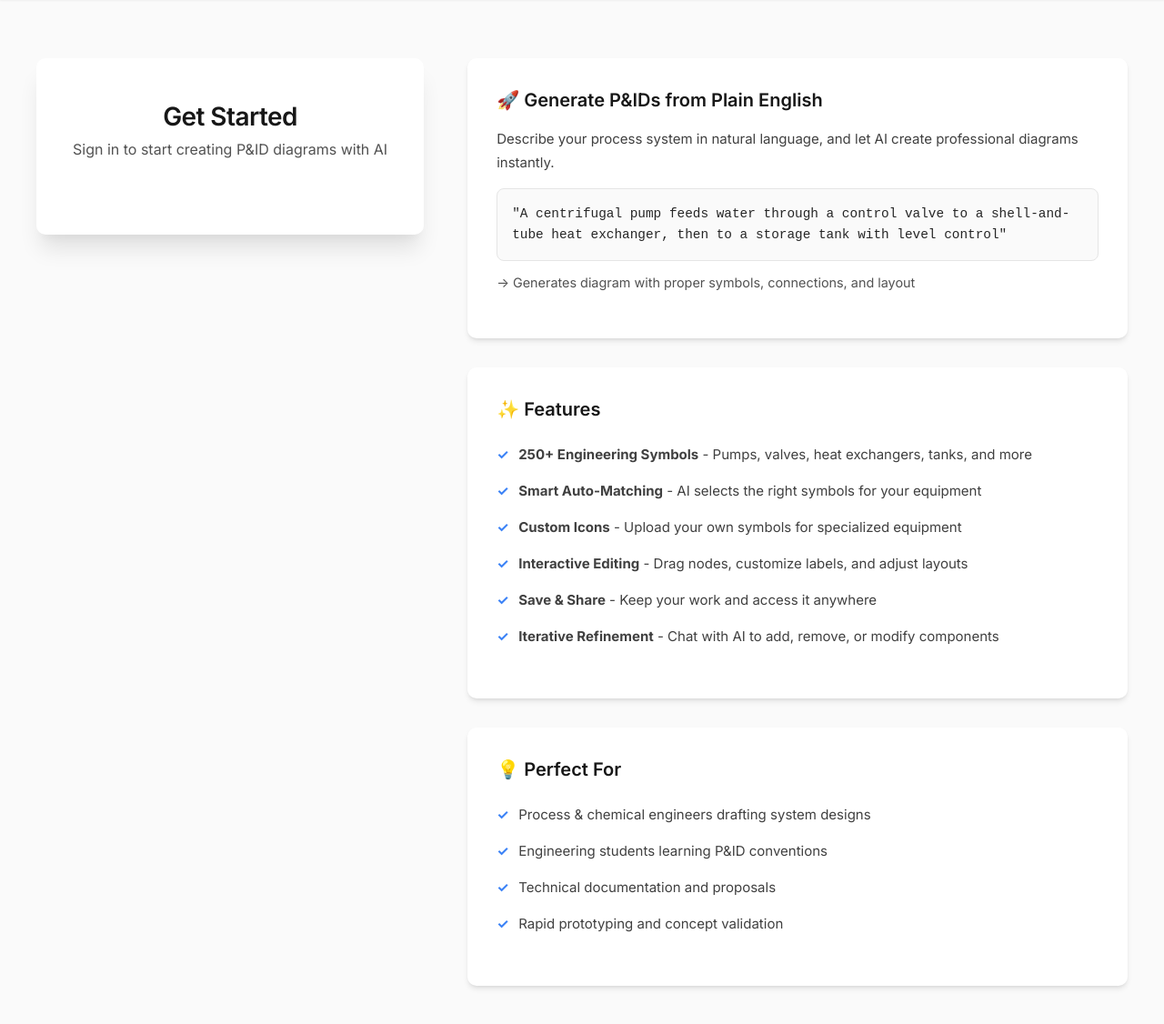
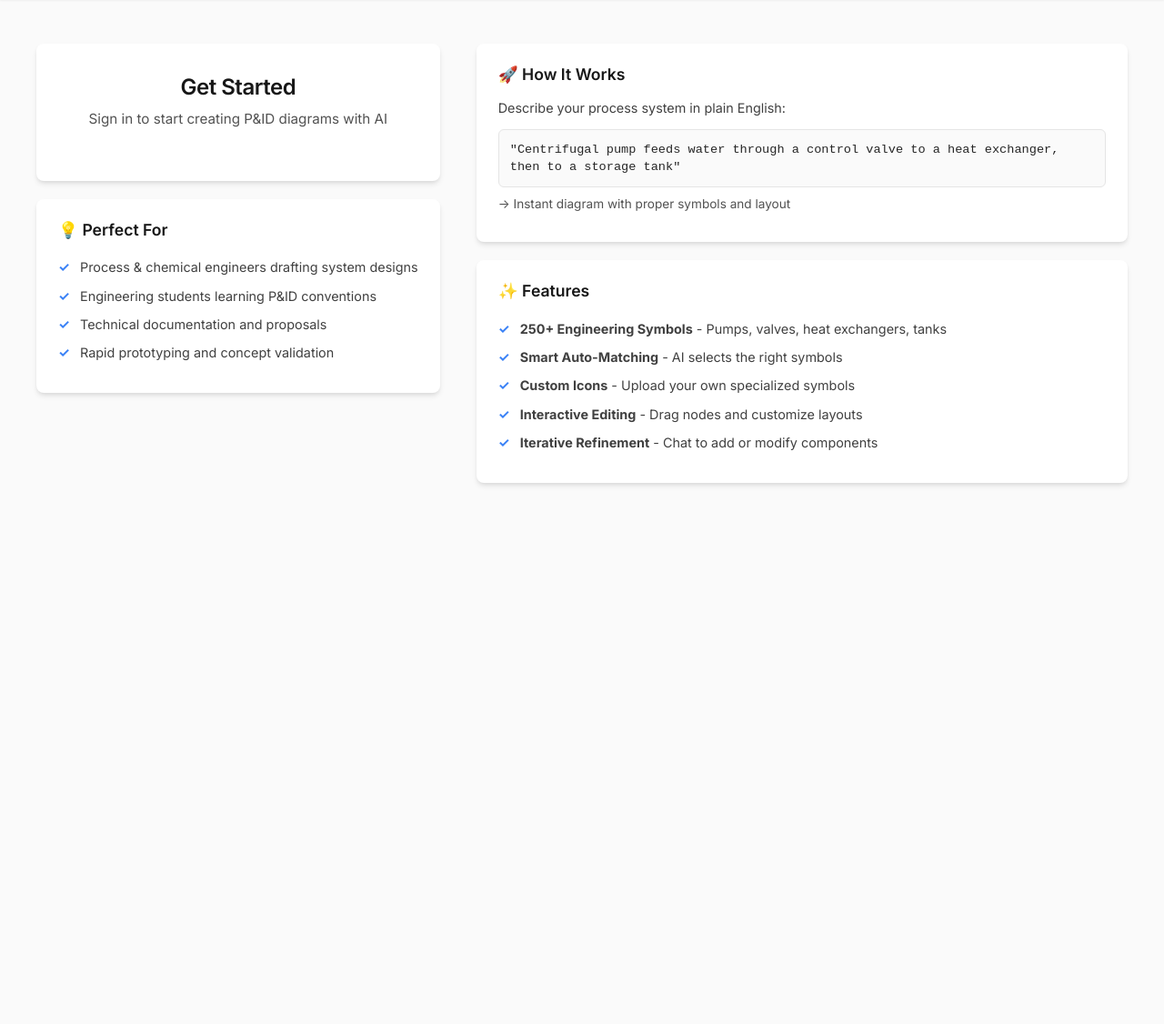
Before and after one commit to astromotivespacetech/ai-pid, a FastAPI app: page / in a window 1280 px wide. Shown: the part 65-1191 px from the top of the page at 91% size. Run offline with FastAPI, Linux system fonts and the light colour scheme; some libraries are stand-ins or nearby versions.

Commit message:
Improve landing page layout and consistency

```diff
--- a/templates/index.html
+++ b/templates/index.html
@@ -189,83 +189,87 @@
 
         .login-landing {
             display: flex;
-            gap: 3rem;
+            gap: 2.5rem;
             max-width: 1200px;
-            margin: 2rem auto;
+            margin: 1rem auto;
             align-items: flex-start;
         }
 
         .login-prompt {
-            padding: 3rem 2.5rem;
+            padding: 2rem 2rem;
             text-align: center;
             background: white;
-            border-radius: var(--radius-xl);
-            box-shadow: var(--shadow-xl);
-            min-width: 400px;
+            border-radius: var(--radius-lg);
+            box-shadow: var(--shadow-md);
+            min-width: 380px;
             flex-shrink: 0;
         }
 
         .login-prompt h2 {
-            font-size: 1.75rem;
+            font-size: 1.5rem;
             color: var(--neutral-900);
             margin: 0 0 0.5rem 0;
         }
 
         .login-prompt p {
-            font-size: 1rem;
+            font-size: 0.95rem;
             color: var(--neutral-600);
-            margin-bottom: 2rem;
-            line-height: 1.6;
+            margin-bottom: 1.5rem;
+            line-height: 1.5;
         }
 
         .landing-content {
             flex: 1;
             display: flex;
             flex-direction: column;
-            gap: 2rem;
+            gap: 1.25rem;
         }
 
         .feature-section {
             background: white;
-            border-radius: var(--radius-xl);
-            padding: 2rem;
+            border-radius: var(--radius-lg);
+            padding: 1.25rem 1.5rem;
             box-shadow: var(--shadow-md);
         }
 
         .feature-section h3 {
-            font-size: 1.25rem;
+            font-size: 1.1rem;
             color: var(--neutral-900);
-            margin: 0 0 1rem 0;
+            margin: 0 0 0.75rem 0;
         }
 
         .feature-section p {
             color: var(--neutral-700);
-            line-height: 1.7;
-            margin-bottom: 1rem;
+            line-height: 1.5;
+            margin-bottom: 0.75rem;
+            font-size: 0.9rem;
         }
 
         .example-box {
             background: var(--neutral-50);
             border: 1px solid var(--neutral-200);
-            border-radius: var(--radius-lg);
-            padding: 1rem;
-            margin: 0.75rem 0;
+            border-radius: var(--radius-md);
+            padding: 0.75rem;
+            margin: 0.5rem 0;
             font-family: 'Courier New', monospace;
-            font-size: 0.9rem;
+            font-size: 0.85rem;
             color: var(--neutral-800);
+            line-height: 1.4;
         }
 
         .feature-list {
             list-style: none;
             padding: 0;
-            margin: 1rem 0;
+            margin: 0.5rem 0;
         }
 
         .feature-list li {
-            padding: 0.5rem 0;
+            padding: 0.35rem 0;
             padding-left: 1.5rem;
             position: relative;
             color: var(--neutral-700);
+            font-size: 0.9rem;
+            line-height: 1.4;
         }
 
         .feature-list li:before {
@@ -517,6 +521,8 @@
             {% set google_enabled = providers.get('google') if providers else False %}
             {% set github_enabled = providers.get('github') if providers else False %}
             <div class="login-landing">
+                <!-- Left Column: Login + Perfect For -->
+                <div style="display: flex; flex-direction: column; gap: 1.25rem; min-width: 380px; flex-shrink: 0;">
                     <div class="login-prompt">
                         <h2>Get Started</h2>
                         <p>Sign in to start creating P&ID diagrams with AI</p>
@@ -543,28 +549,6 @@
                         </div>
                     </div>
 
-                <div class="landing-content">
-                    <div class="feature-section">
-                        <h3>🚀 Generate P&IDs from Plain English</h3>
-                        <p>Describe your process system in natural language, and let AI create professional diagrams instantly.</p>
-                        <div class="example-box">
-                            "A centrifugal pump feeds water through a control valve to a shell-and-tube heat exchanger, then to a storage tank with level control"
-                        </div>
-                        <p style="font-size: 0.9rem; color: var(--neutral-600); margin-top: 0.5rem;">→ Generates diagram with proper symbols, connections, and layout</p>
-                    </div>
-
-                    <div class="feature-section">
-                        <h3>✨ Features</h3>
-                        <ul class="feature-list">
-                            <li><strong>250+ Engineering Symbols</strong> - Pumps, valves, heat exchangers, tanks, and more</li>
-                            <li><strong>Smart Auto-Matching</strong> - AI selects the right symbols for your equipment</li>
-                            <li><strong>Custom Icons</strong> - Upload your own symbols for specialized equipment</li>
-                            <li><strong>Interactive Editing</strong> - Drag nodes, customize labels, and adjust layouts</li>
-                            <li><strong>Save & Share</strong> - Keep your work and access it anywhere</li>
-                            <li><strong>Iterative Refinement</strong> - Chat with AI to add, remove, or modify components</li>
-                        </ul>
-                    </div>
-
                     <div class="feature-section">
                         <h3>💡 Perfect For</h3>
                         <ul class="feature-list">
@@ -572,6 +556,29 @@
                             <li>Engineering students learning P&ID conventions</li>
                             <li>Technical documentation and proposals</li>
                             <li>Rapid prototyping and concept validation</li>
+                        </ul>
+                    </div>
+                </div>
+
+                <!-- Right Column: How It Works + Features -->
+                <div class="landing-content">
+                    <div class="feature-section">
+                        <h3>🚀 How It Works</h3>
+                        <p>Describe your process system in plain English:</p>
+                        <div class="example-box">
+                            "Centrifugal pump feeds water through a control valve to a heat exchanger, then to a storage tank"
+                        </div>
+                        <p style="font-size: 0.85rem; color: var(--neutral-600); margin-top: 0.5rem;">→ Instant diagram with proper symbols and layout</p>
+                    </div>
+
+                    <div class="feature-section">
+                        <h3>✨ Features</h3>
+                        <ul class="feature-list">
+                            <li><strong>250+ Engineering Symbols</strong> - Pumps, valves, heat exchangers, tanks</li>
+                            <li><strong>Smart Auto-Matching</strong> - AI selects the right symbols</li>
+                            <li><strong>Custom Icons</strong> - Upload your own specialized symbols</li>
+                            <li><strong>Interactive Editing</strong> - Drag nodes and customize layouts</li>
+                            <li><strong>Iterative Refinement</strong> - Chat to add or modify components</li>
                         </ul>
                     </div>
                 </div>
```
Lines whose indentation alone changed are shown as unchanged.
